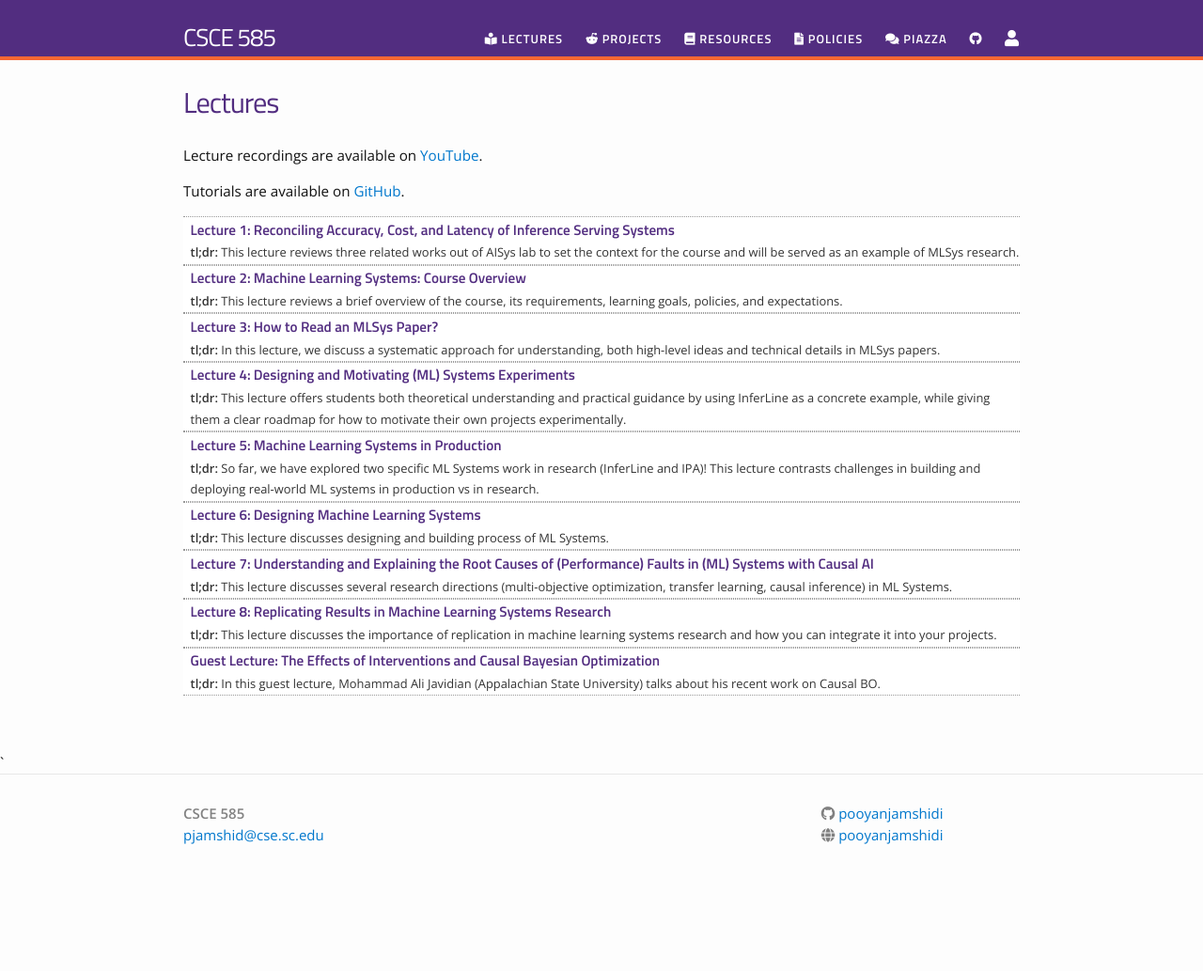
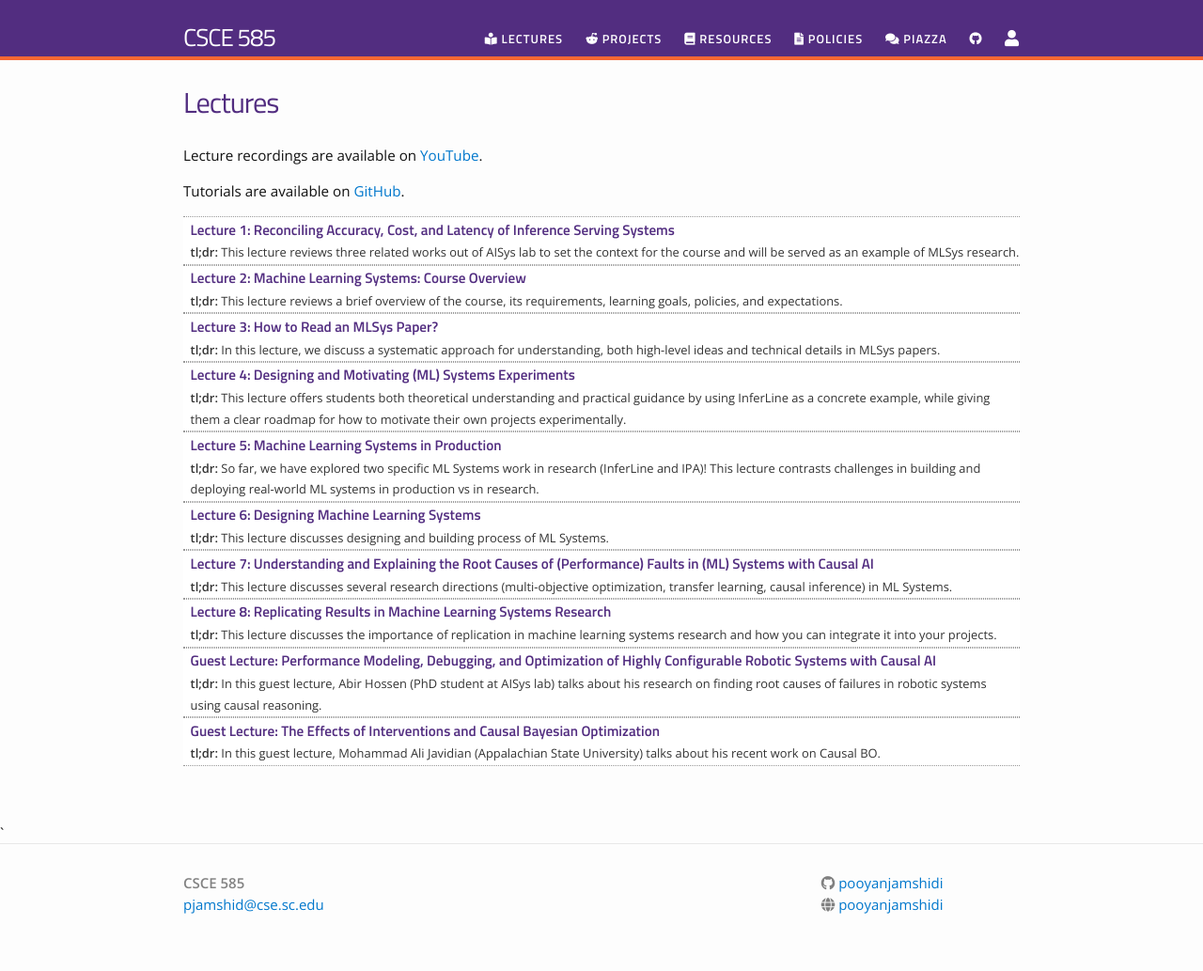
Before and after one commit to pooyanjamshidi/mls, a Jekyll site: the page built from lectures.md, in a window 1280 px wide. Shown: the whole page at 94% size. Built offline with Jekyll 4.4.1, drawn with Linux system fonts in a browser that asks for light colours; nearby versions of some CDN libraries; before the commit the page ends 959 px from its top, so only the background shows below that.

Commit message:
added the guest lectures

```diff
--- a/_data/lectures.yml
+++ b/_data/lectures.yml
@@ -38,8 +38,12 @@
   dirname: lectures
   tldr: "This lecture discusses the importance of replication in machine learning systems research and how you can integrate it into your projects."
 
+- title: "Guest Lecture: Performance Modeling, Debugging, and Optimization of Highly Configurable Robotic Systems with Causal AI"
+  filename: csce585_2024_slides_hossexn_robotics_causality
+  tldr: "In this guest lecture, Abir Hossen (PhD student at AISys lab) talks about his research on finding root causes of failures in robotic systems using causal reasoning."
+
 - title: "Guest Lecture: The Effects of Interventions and Causal Bayesian Optimization"
-  filename: csce585_2024_slides_causal_bo
+  filename: csce585_2024_slides_javidian_causal_bo
   dirname: lectures
   tldr: "In this guest lecture, Mohammad Ali Javidian (Appalachian State University) talks about his recent work on Causal BO."
 
```
